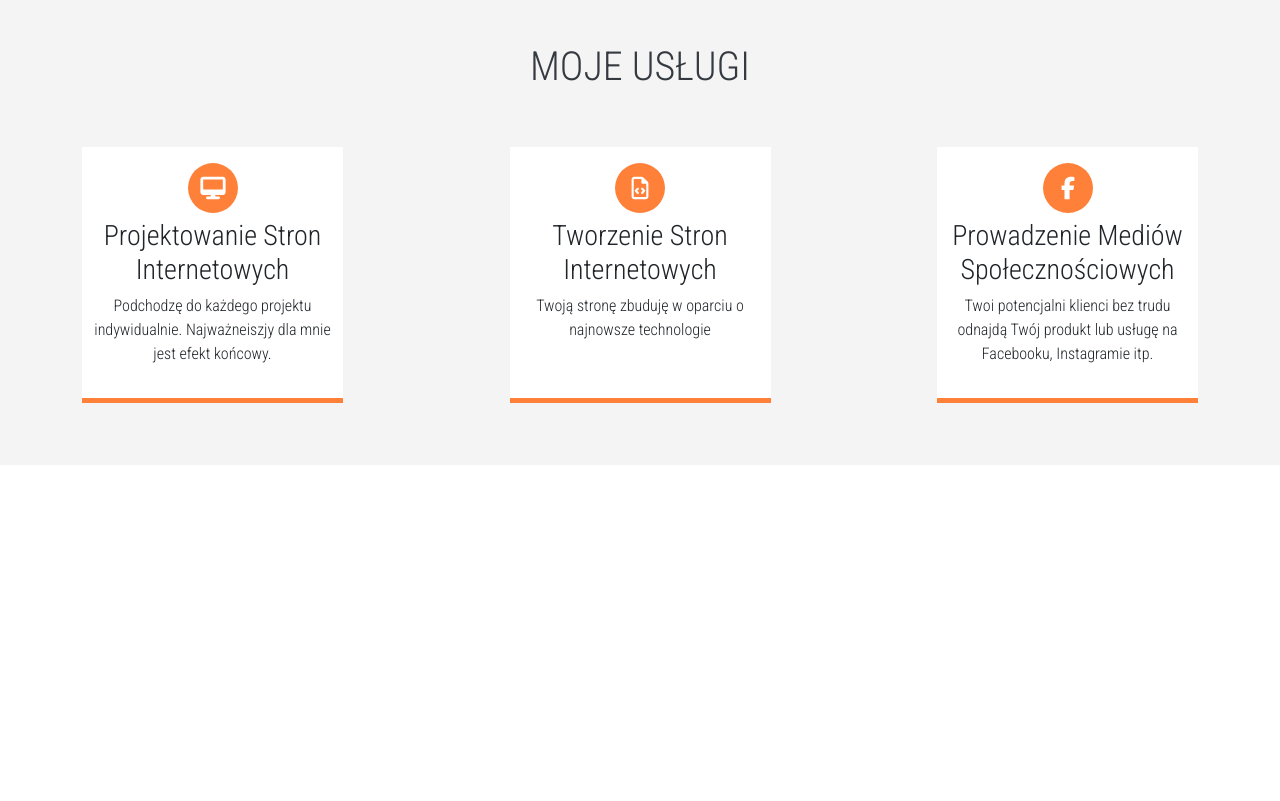
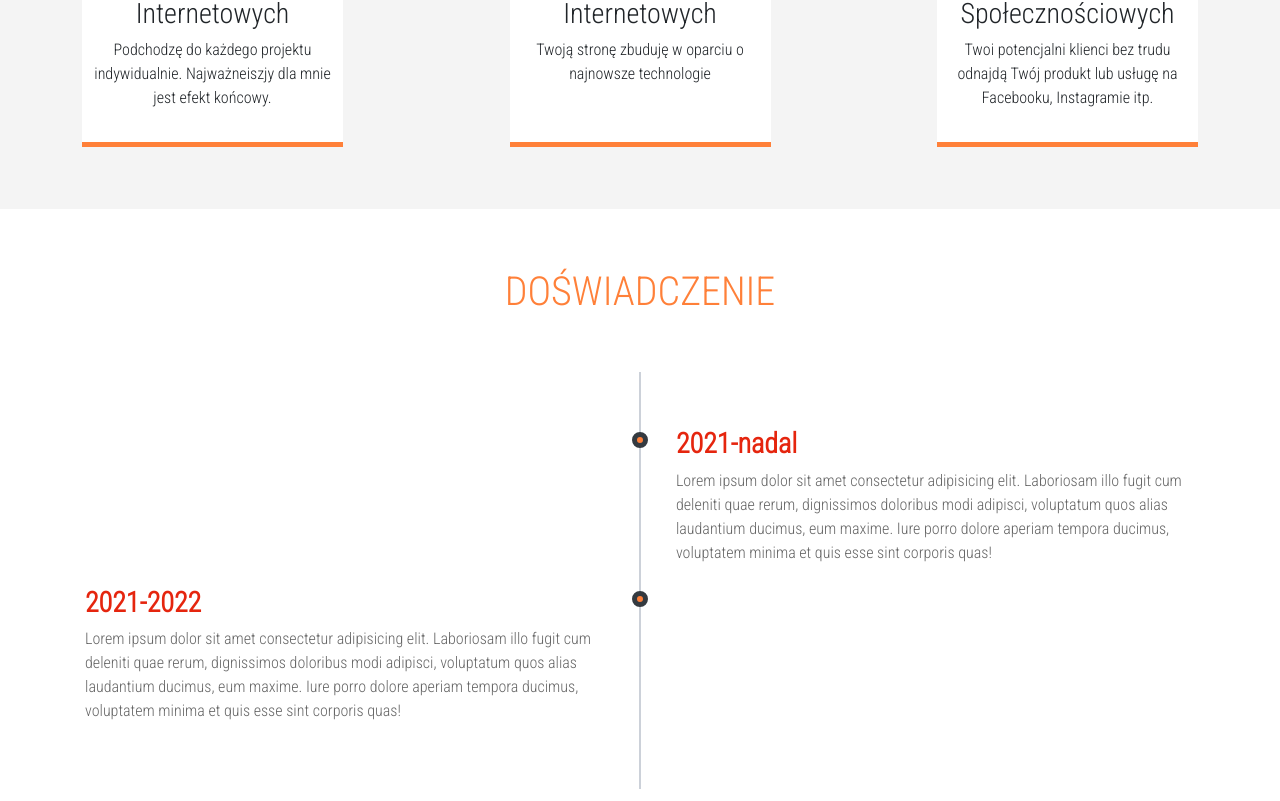
Before and after one commit to madeysky/portfolio-master, a React (Create React App) app: page / in a window 1280 px wide. Shown: the part 1757-2558 px from the top of the page. Before the commit the page ends 2222 px from the top, so only its background shows below. Built offline with nearby package versions, Linux system fonts and the light colour scheme.

Commit message:
experience completed

```diff
--- a/src/App.css
+++ b/src/App.css
@@ -7,6 +7,8 @@
 :root{
   --primary-white: #ffffff;
   --primary-light-gray: #f4f4f4;
+  --primary-gray: #ccd1d9;
+  --primary-dark-gray: #666666;
   --primary-orange:#ff8039;
   --secondary-orange:#e5250e;
   --primary-dark: rgb(52, 58, 64);
--- a/src/App.js
+++ b/src/App.js
@@ -5,6 +5,8 @@
 import Particle from './komponenty/particles/Particle';
 import OMnie from './komponenty/omnie/OMnie';
 import Services from './services/Services';
+import Experience from './komponenty/experience/Experience';
+
 
 
 
@@ -19,6 +21,8 @@
       <Header />
       <OMnie/>
       <Services/>
+      <Experience/>
+
     </>
   );
 }
--- /dev/null
+++ b/src/komponenty/experience/Experience.jsx
@@ -0,0 +1,27 @@
+import "./experience.css";
+
+export default function Experience() {
+    return (
+        <div className="experience">
+            <div className="d-flex justify-content-center my-5">
+                <h1>Doświadczenie</h1>
+            </div>
+            <div className="container experienceWrapper">
+                <div className="timelineBlock timelineBlockRight">
+                    <div className="marker"></div>
+                    <div className="timelineContent">
+                        <h3>2021-nadal</h3>
+                        <p>Lorem ipsum dolor sit amet consectetur adipisicing elit. Laboriosam illo fugit cum deleniti quae rerum, dignissimos doloribus modi adipisci, voluptatum quos alias laudantium ducimus, eum maxime. Iure porro dolore aperiam tempora ducimus, voluptatem minima et quis esse sint corporis quas!</p>
+                    </div>
+                </div>
+                <div className="timelineBlock timelineBlockLeft">
+                    <div className="marker"></div>
+                    <div className="timelineContent">
+                        <h3>2021-2022</h3>
+                        <p>Lorem ipsum dolor sit amet consectetur adipisicing elit. Laboriosam illo fugit cum deleniti quae rerum, dignissimos doloribus modi adipisci, voluptatum quos alias laudantium ducimus, eum maxime. Iure porro dolore aperiam tempora ducimus, voluptatem minima et quis esse sint corporis quas!</p>
+                    </div>
+                </div>
+            </div>
+        </div>
+    )
+}
--- /dev/null
+++ b/src/komponenty/experience/experience.css
@@ -0,0 +1,88 @@
+.experience {
+  padding: 0.7rem;
+}
+
+.experienceWrapper {
+  position: relative;
+  padding: 3.125rem 0;
+  overflow: hidden;
+}
+
+.experience h1 {
+  text-transform: uppercase;
+  color: var(--primary-orange);
+}
+
+.experienceWrapper::before {
+  position: absolute;
+  content: "";
+  top: 0;
+  left: 50%;
+  margin-left: -0.0625rem;
+  width: 0.125rem;
+  height: 100%;
+  background: var(--primary-gray);
+  z-index: 1;
+}
+
+.timelineBlock {
+  width: calc(50% + 0.5rem);
+  display: flex;
+  justify-content: space-between;
+  clear: both;
+}
+
+.timelineBlockRight {
+  float: right;
+}
+
+.timelineBlockLeft {
+  float: left;
+  direction: rtl;
+}
+
+.marker {
+  width: 1rem;
+  height: 1rem;
+  border-radius: 50%;
+  border: 0.3125rem solid var(--primary-dark);
+  background: var(--primary-orange);
+  margin-top: 0.625rem;
+  z-index: 3;
+}
+
+.timelineContent {
+  width: 95%;
+  padding: 0 0.9375rem;
+  color: var(--primary-dark-gray);
+  direction: ltr;
+}
+
+.timelineContent h3 {
+  margin-top: 0.3125rem;
+  color: var(--secondary-orange);
+  font-weight: 900;
+}
+
+/*------MEDIA-------*/
+@media (max-width: 768px) {
+  .experience .container {
+    padding-left: 0;
+  }
+
+  .experienceWrapper::before {
+    left: 0.5rem;
+    margin-bottom: 1.875rem;
+  }
+
+  .timelineBlockRight {
+    float: none;
+    width: 100%;
+  }
+
+  .timelineBlockLeft {
+    float: none;
+    direction: ltr;
+    width: 100%;
+  }
+}
--- a/src/komponenty/omnie/OMnie.jsx
+++ b/src/komponenty/omnie/OMnie.jsx
@@ -21,9 +21,6 @@
                     <p>
                         Lorem ipsum dolor sit amet consectetur adipisicing elit. Laborum, fugiat aliquam iusto ratione, ad nulla neque voluptas nisi ullam at maxime aliquid sint? Asperiores impedit, dolores iste voluptas quae dolorum eius adipisci consequuntur voluptate accusantium omnis molestias quod dolore tenetur beatae voluptatibus vel, temporibus, atque saepe. Doloremque maiores nihil totam dolor aut fugiat saepe tempore distinctio voluptatum, suscipit ipsam, voluptate ipsum culpa quis nesciunt labore deserunt vero quia esse ipsa! Ducimus ipsa repudiandae delectus iure animi explicabo, quibusdam harum nostrum accusamus tempore asperiores beatae. Quod consequatur voluptates alias, itaque facere voluptate expedita ducimus reprehenderit excepturi, soluta necessitatibus quisquam eos? Dolor!
                     </p>
-                    <p>
-                        Lorem ipsum dolor sit amet consectetur adipisicing elit. Laborum, fugiat aliquam iusto ratione, ad nulla neque voluptas nisi ullam at maxime aliquid sint? Asperiores impedit, dolores iste voluptas quae dolorum eius adipisci consequuntur voluptate accusantium omnis molestias quod dolore tenetur beatae voluptatibus vel, temporibus, atque saepe. Doloremque maiores nihil totam dolor aut fugiat saepe tempore distinctio voluptatum, suscipit ipsam, voluptate ipsum culpa quis nesciunt labore deserunt vero quia esse ipsa! Ducimus ipsa repudiandae delectus iure animi explicabo, quibusdam harum nostrum accusamus tempore asperiores beatae. Quod consequatur voluptates alias, itaque facere voluptate expedita ducimus reprehenderit excepturi, soluta necessitatibus quisquam eos? Dolor!
-                    </p>
                 </div>
             </div>
 
--- a/src/services/Services.jsx
+++ b/src/services/Services.jsx
@@ -13,21 +13,21 @@
             <h1 className="py-5">moje usługi</h1>
                 <div className="container">
                     <div className="row rowServices">
-                        <div className="col-md-3 col-sm-6">
+                        <div className="col-lg-3 col-md-6 col-sm-6">
                             <div className="box">
                                 <div className="circle"><FontAwesomeIcon className="icon" icon={faDesktop} size="2x" /></div>
                                 <h3>Projektowanie Stron Internetowych</h3>
                                 <p>Podchodzę do każdego projektu indywidualnie. Najważneiszjy dla mnie jest efekt końcowy.</p>
                             </div>
                         </div>
-                        <div className="col-md-3 col-sm-6">
+                        <div className="col-lg-3 col-md-6 col-sm-6">
                             <div className="box">
                                 <div className="circle"><FontAwesomeIcon className="icon" icon={faFileCode} size="2x" /></div>
                                 <h3>Tworzenie Stron Internetowych</h3>
                                 <p>Twoją stronę zbuduję w oparciu o najnowsze technologie</p>
                             </div>
                         </div>
-                        <div className="col-md-3 col-sm-6">
+                        <div className="col-lg-3 col-md-6 col-sm-6">
                             <div className="box">
                             <div className="circle"><FontAwesomeIcon className="icon" icon={faFacebookF} size="2x" /></div>
                                 <h3>Prowadzenie Mediów Społecznościowych</h3>
```
